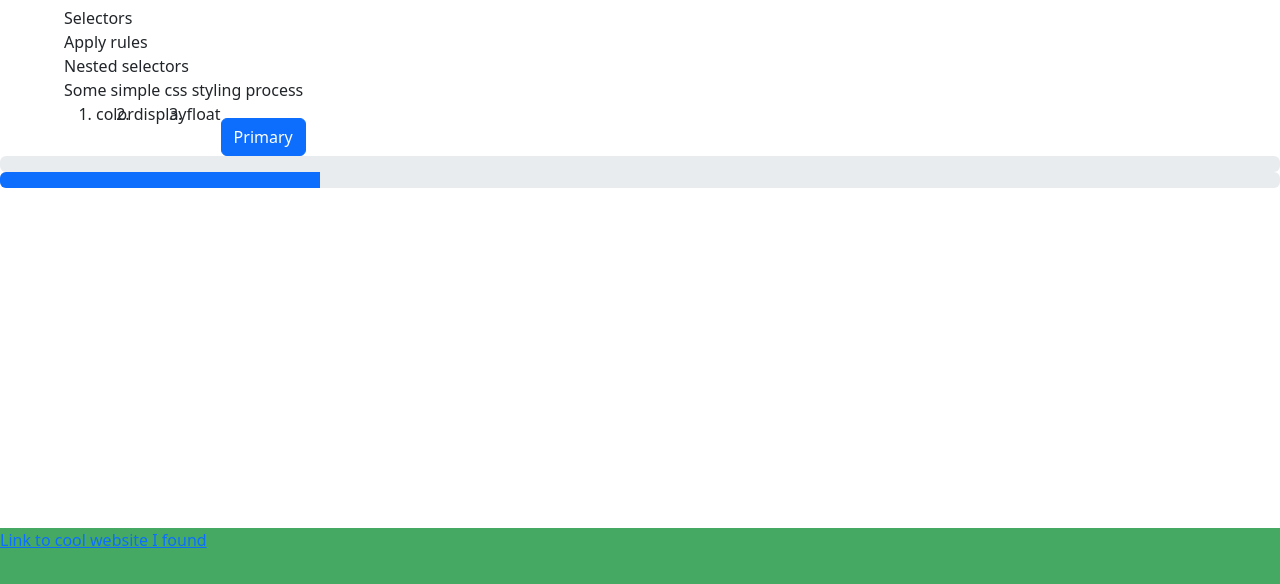
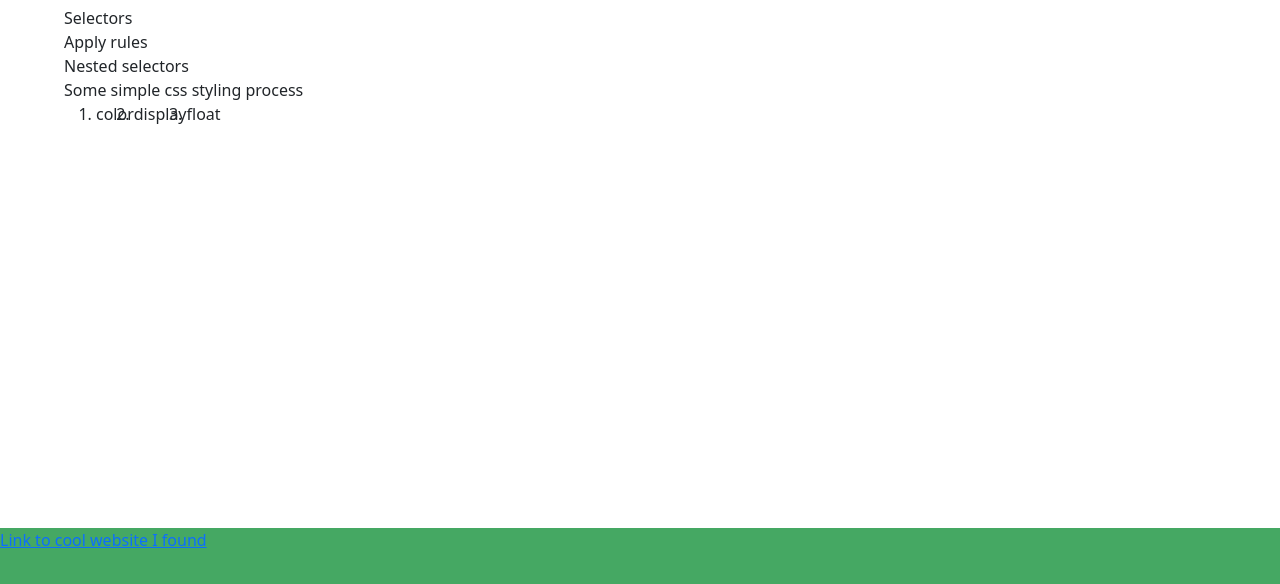
Before and after one commit to Ameliaamal/ma-pratique-html, a plain HTML site: page home.html in a window 1280 px wide. Shown: the part 212-796 px from the top of the page. Drawn offline with nearby package versions, Linux system fonts and the light colour scheme.

Commit message:
some updates

```diff
--- a/home.html
+++ b/home.html
@@ -3,7 +3,6 @@
     <title>mes pratiques HTML</title>
     <link rel="shortcut icon" href="favicon.ico" type="image/x-icon">
     <link rel="stylesheet" href="styles.css">
-    <!-- CSS only -->
 <link href="https://cdn.jsdelivr.net/npm/bootstrap@5.2.1/dist/css/bootstrap.min.css" rel="stylesheet" integrity="sha384-iYQeCzEYFbKjA/T2uDLTpkwGzCiq6soy8tYaI1GyVh/UjpbCx/TYkiZhlZB6+fzT" crossorigin="anonymous">
 
 </head>
@@ -37,13 +36,6 @@
 
     </ul>
 
-    <button type="button" class="btn btn-primary">Primary</button>
-    <div class="progress">
-        <div class="progress-bar" role="progressbar" aria-label="Basic example" aria-valuenow="0" aria-valuemin="0" aria-valuemax="100"></div>
-      </div>
-      <div class="progress">
-        <div class="progress-bar" role="progressbar" aria-label="Basic example" style="width: 25%" aria-valuenow="25" aria-valuemin="0" aria-valuemax="100"></div>
-      </div>
 </body>
 
 <footer>
```
Also changed, not shown: 404.html (+1 -1 lines), index.html (+1 -1 lines).
